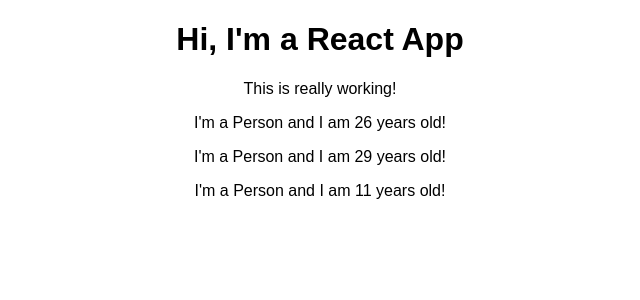
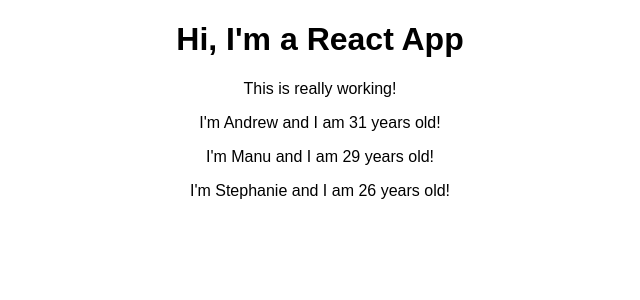
Before and after one commit to AndrewSimons3/BurgerBuilder, a React (Create React App) app in the folder react-complete-guide/: page / in a window 1280 px wide. Shown: the top 300 px of the page, without its empty margins (320-960 px from the left). Built offline with nearby package versions, Linux system fonts and the light colour scheme.

Commit message:
passing props

```diff
--- a/react-complete-guide/src/Person/Person.js
+++ b/react-complete-guide/src/Person/Person.js
@@ -1,7 +1,7 @@
 import React from 'react';
 
 const person = (props) => {
-  return <p>I'm a Person and I am {Math.floor(Math.random() * 30)} years old!</p>
+  return <p>I'm {props.name} and I am {props.age} years old!</p>
 }
 
 export default person;
```
